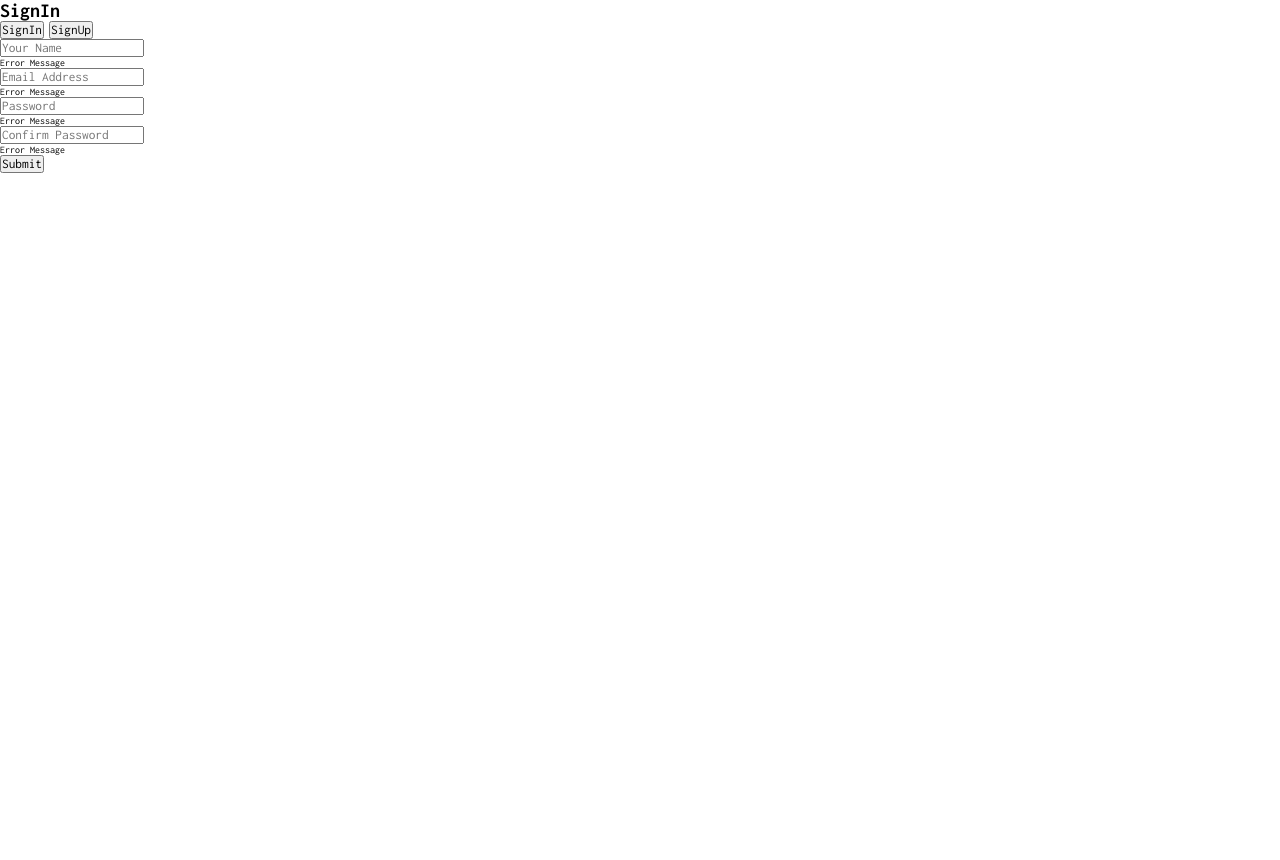
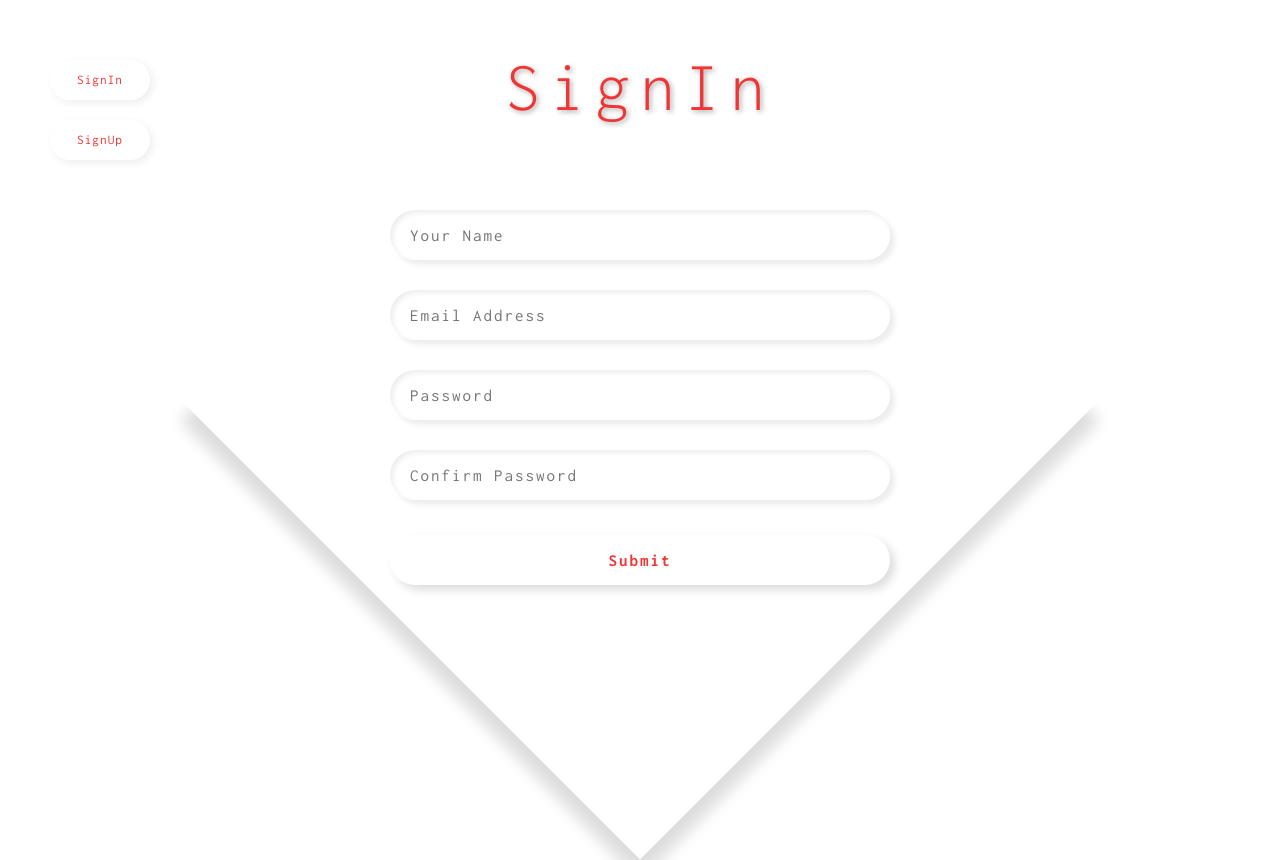
Before and after one commit to AndreiScafi/Forms-with-Validation, a plain HTML site: page index.html in a window 1280 px wide. Before the commit the page ends 800 px from the top, so only its background shows below. Drawn offline with Linux system fonts and the light colour scheme.

Commit message:
Adding style with CSS.

```diff
--- a/style.css
+++ b/style.css
@@ -9,3 +9,98 @@
 html {
     font-size: 62.5%;
 }
+
+.container {
+    width: 100%;
+    height: 100vh;
+    display: flex;
+    flex-direction: column;
+    justify-content: center;
+    align-items: center;
+}
+
+.heading {
+    position: absolute;
+    top: 5rem;
+    font-size: 7rem;
+    font-weight: 300;
+    color: #f03535;
+    letter-spacing: 1rem;
+    text-shadow: .2rem .2rem .5rem #aaa;
+}
+
+.buttons {
+    position: absolute;
+    top: 5rem;
+    left: 5rem;
+    display: flex;
+    flex-direction: column;
+}
+
+.buttons button {
+    width: 10rem;
+    height: 4rem;
+    background-color: #fff;
+    color: #f03535;
+    border: none;
+    border-radius: 5rem;
+    letter-spacing: .1rem;
+    box-shadow: .3rem .3rem .8rem #eee;
+    margin: 1rem 0;
+    cursor: pointer;
+}
+
+.form-bg {
+    position: absolute;
+    width: 65rem;
+    height: 65rem;
+    box-shadow: 1.5rem 1.5rem 1.5rem #ddd;
+    transform: rotate(45deg);
+    z-index: -100;
+}
+
+.form {
+    display: flex;
+    flex-direction: column;
+    z-index: 100;
+}
+
+.form-input-wrapper {
+    margin: 1.5rem 0;
+    box-shadow: .5rem .5rem .5rem #eee;
+    border-radius: 5rem;
+}
+
+.form input {
+    width: 50rem;
+    height: 5rem;
+    background-color: #fff;
+    font-size: 1.7rem;
+    padding: 0 2rem;
+    letter-spacing: .2rem;
+    border: none;
+    border-radius: 5rem;
+}
+
+.form-input {
+    box-shadow: .3rem .3rem .5rem #eee inset;
+    color: #888;
+}
+
+.message {
+    display: none;
+}
+
+.form-btn {
+    box-shadow: .5rem .5rem 1rem #ddd;
+    color: #f03535;
+    margin: 2rem 0;
+    letter-spacing: .2rem;
+    font-weight: bold;
+    cursor: pointer;
+}
+
+.form-btn:hover {
+    box-shadow: .5rem .5rem 2rem #ddd;
+    ;
+}
```
